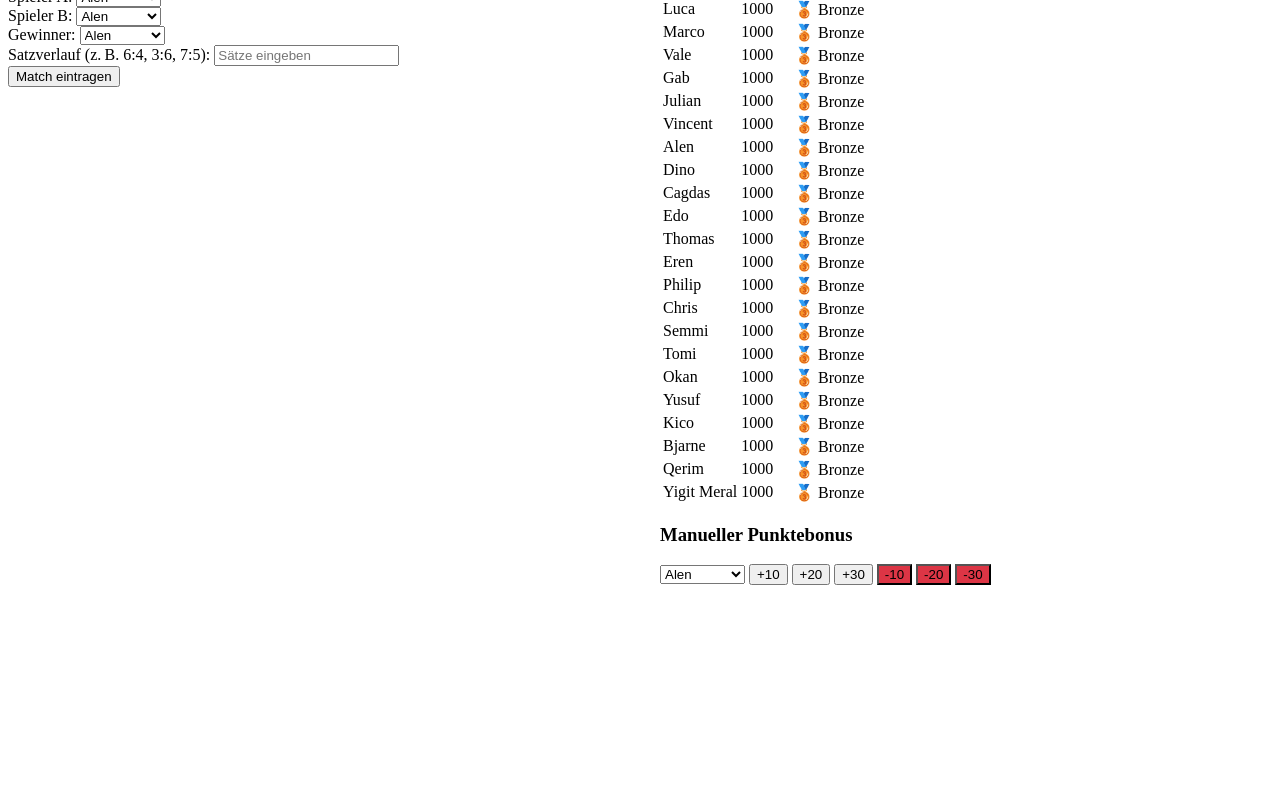
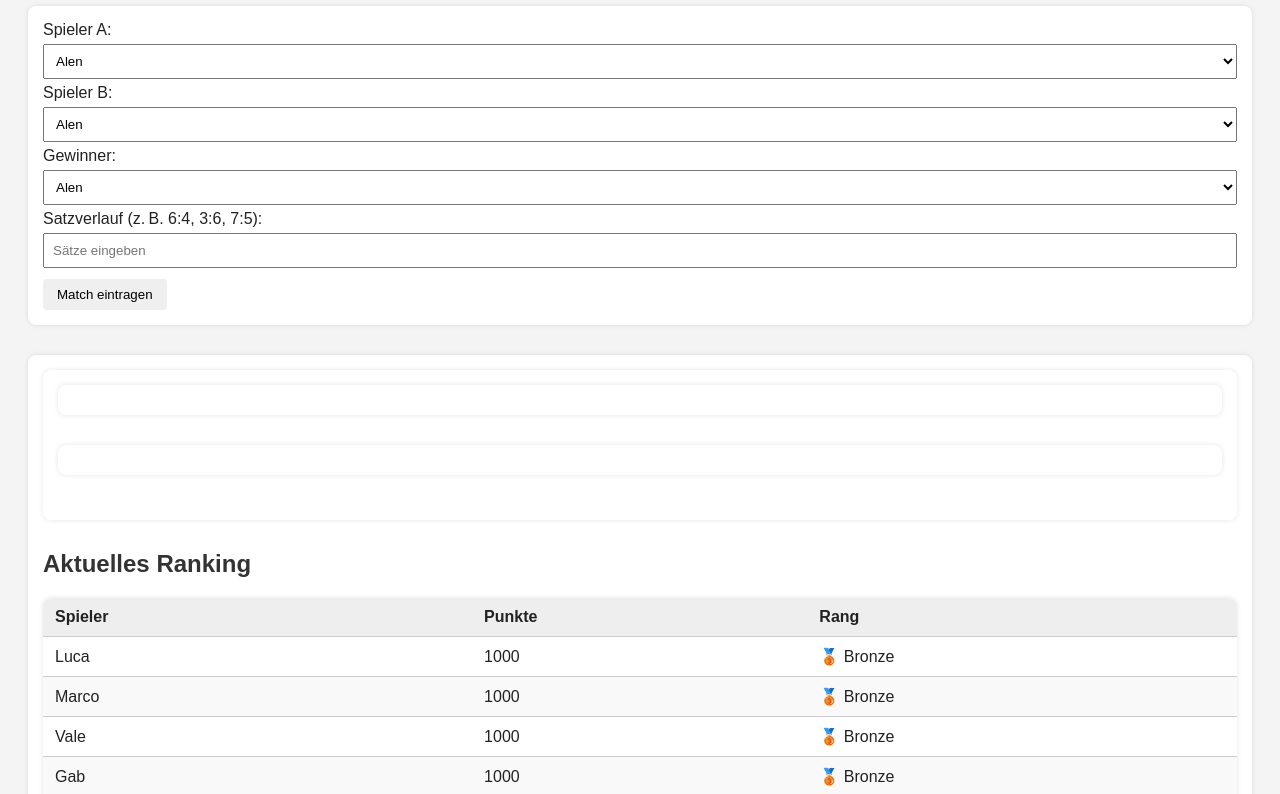
Before and after one commit to Eren3003/test4, a plain HTML site: page index.html in a window 1280 px wide. Shown: the part 100-894 px from the top of the page. Before the commit the page ends 800 px from the top, so only its background shows below. Drawn offline with Linux system fonts and the light colour scheme.

Commit message:
Add files via upload

```diff
--- a/index.html
+++ b/index.html
@@ -4,35 +4,104 @@
   <meta charset="UTF-8">
   <title>Tennis Ranking</title>
 
+
 <style>
-.container {
-  display: flex;
-  flex-direction: row;
-  gap: 40px;
-}
-.left, .right {
-  flex: 1;
-}
-.btn-group { display: flex; flex-wrap: wrap; gap: 8px; margin-bottom: 10px; }
-.btn { padding: 6px 12px; border: none; border-radius: 5px; cursor: pointer; color: white; }
-.plus { background-color: #28a745; }
-.minus { background-color: #dc3545; }
+  body {
+    font-family: Arial, sans-serif;
+    padding: 20px;
+    background: #f4f4f4;
+    color: #222;
+  }
 
+  h1, h2, h3 {
+    color: #333;
+    margin-top: 20px;
+  }
 
+  .container {
+    display: flex;
+    gap: 40px;
+    align-items: flex-start;
+  }
 
+  .left, .right {
+    flex: 1;
+  }
 
+  form, .bonus-controls, .history {
+    margin-bottom: 30px;
+    background: #fff;
+    padding: 15px;
+    border-radius: 8px;
+    box-shadow: 0 0 5px rgba(0,0,0,0.1);
+  }
 
+  input, select {
+    margin: 5px 0;
+    padding: 8px;
+    width: 100%;
+    box-sizing: border-box;
+  }
 
+  button {
+    padding: 8px 14px;
+    margin: 6px 4px 0 0;
+    border: none;
+    border-radius: 4px;
+    cursor: pointer;
+  }
 
+  .btn-group {
+    display: flex;
+    flex-wrap: wrap;
+    gap: 10px;
+    margin-top: 10px;
+  }
 
+  .btn {
+    color: white;
+    padding: 8px 12px;
+    border-radius: 5px;
+    font-weight: bold;
+  }
 
-
-
-  .btn-group { display: flex; flex-wrap: wrap; gap: 8px; margin-bottom: 10px; }
-  .btn { padding: 6px 12px; border: none; border-radius: 5px; cursor: pointer; color: white; }
   .plus { background-color: #28a745; }
   .minus { background-color: #dc3545; }
+
+  table {
+    border-collapse: collapse;
+    width: 100%;
+    background: #fff;
+    box-shadow: 0 0 5px rgba(0,0,0,0.1);
+    border-radius: 8px;
+    overflow: hidden;
+  }
+
+  th, td {
+    border-bottom: 1px solid #ccc;
+    padding: 10px 12px;
+    text-align: left;
+  }
+
+  tr:nth-child(even) {
+    background-color: #f9f9f9;
+  }
+
+  th {
+    background-color: #eee;
+  }
+
+  ul {
+    padding-left: 20px;
+  }
+
+  li {
+    margin: 5px 0;
+    padding: 6px 0;
+    border-bottom: 1px dashed #ccc;
+  }
 </style>
+
 
 
 
@@ -394,6 +463,12 @@
   </form>
 <div class="bonus-controls">
 
+
+<div class="history">
+
+
+<div class="bonus-controls">
+
 </div>
 <div class="history">
 
@@ -405,126 +480,7 @@
     <tbody></tbody>
   </table>
 
-  <h3>Manueller Punktebonus</h3>
-  <select id="bonusPlayer">
-<option value="Alen">Alen</option>
-<option value="Bjarne">Bjarne</option>
-<option value="Cagdas">Cagdas</option>
-<option value="Chris">Chris</option>
-<option value="Dino">Dino</option>
-<option value="Edo">Edo</option>
-<option value="Eren">Eren</option>
-<option value="Gab">Gab</option>
-<option value="Julian">Julian</option>
-<option value="Kico">Kico</option>
-<option value="Luca">Luca</option>
-<option value="Marco">Marco</option>
-<option value="Okan">Okan</option>
-<option value="Philip">Philip</option>
-<option value="Qerim">Qerim</option>
-<option value="Semmi">Semmi</option>
-<option value="Thomas">Thomas</option>
-<option value="Tomi">Tomi</option>
-<option value="Vale">Vale</option>
-<option value="Vincent">Vincent</option>
-<option value="Yigit Meral">Yigit Meral</option>
-<option value="Yusuf">Yusuf</option>
-<option value="Alen">Alen</option>
-<option value="Bjarne">Bjarne</option>
-<option value="Cagdas">Cagdas</option>
-<option value="Chris">Chris</option>
-<option value="Dino">Dino</option>
-<option value="Edo">Edo</option>
-<option value="Eren">Eren</option>
-<option value="Gab">Gab</option>
-<option value="Julian">Julian</option>
-<option value="Kico">Kico</option>
-<option value="Luca">Luca</option>
-<option value="Marco">Marco</option>
-<option value="Okan">Okan</option>
-<option value="Philip">Philip</option>
-<option value="Qerim">Qerim</option>
-<option value="Semmi">Semmi</option>
-<option value="Thomas">Thomas</option>
-<option value="Tomi">Tomi</option>
-<option value="Vale">Vale</option>
-<option value="Vincent">Vincent</option>
-<option value="Yigit Meral">Yigit Meral</option>
-<option value="Yusuf">Yusuf</option>
-<option value="Alen">Alen</option>
-<option value="Bjarne">Bjarne</option>
-<option value="Cagdas">Cagdas</option>
-<option value="Chris">Chris</option>
-<option value="Dino">Dino</option>
-<option value="Edo">Edo</option>
-<option value="Eren">Eren</option>
-<option value="Gab">Gab</option>
-<option value="Julian">Julian</option>
-<option value="Kico">Kico</option>
-<option value="Luca">Luca</option>
-<option value="Marco">Marco</option>
-<option value="Okan">Okan</option>
-<option value="Philip">Philip</option>
-<option value="Qerim">Qerim</option>
-<option value="Semmi">Semmi</option>
-<option value="Thomas">Thomas</option>
-<option value="Tomi">Tomi</option>
-<option value="Vale">Vale</option>
-<option value="Vincent">Vincent</option>
-<option value="Yigit Meral">Yigit Meral</option>
-<option value="Yusuf">Yusuf</option>
-<option value="Alen">Alen</option>
-<option value="Bjarne">Bjarne</option>
-<option value="Cagdas">Cagdas</option>
-<option value="Chris">Chris</option>
-<option value="Dino">Dino</option>
-<option value="Edo">Edo</option>
-<option value="Eren">Eren</option>
-<option value="Gab">Gab</option>
-<option value="Julian">Julian</option>
-<option value="Kico">Kico</option>
-<option value="Luca">Luca</option>
-<option value="Marco">Marco</option>
-<option value="Okan">Okan</option>
-<option value="Philip">Philip</option>
-<option value="Qerim">Qerim</option>
-<option value="Semmi">Semmi</option>
-<option value="Thomas">Thomas</option>
-<option value="Tomi">Tomi</option>
-<option value="Vale">Vale</option>
-<option value="Vincent">Vincent</option>
-<option value="Yigit Meral">Yigit Meral</option>
-<option value="Yusuf">Yusuf</option><option value="Luca">Luca</option>
-<option value="Marco">Marco</option>
-<option value="Vale">Vale</option>
-<option value="Gab">Gab</option>
-<option value="Julian">Julian</option>
-<option value="Vincent">Vincent</option>
-<option value="Alen">Alen</option>
-<option value="Dino">Dino</option>
-<option value="Cagdas">Cagdas</option>
-<option value="Edo">Edo</option>
-<option value="Thomas">Thomas</option>
-<option value="Eren">Eren</option>
-<option value="Philip">Philip</option>
-<option value="Chris">Chris</option>
-<option value="Semmi">Semmi</option>
-<option value="Tomi">Tomi</option>
-<option value="Okan">Okan</option>
-<option value="Yusuf">Yusuf</option>
-<option value="Kico">Kico</option>
-<option value="Bjarne">Bjarne</option>
-<option value="Qerim">Qerim</option>
-<option value="Yigit Meral">Yigit Meral</option></select>
-  <button onclick="giveBonus(10)">+10</button>
-  <button onclick="giveBonus(20)">+20</button>
-  <button onclick="giveBonus(30)">+30</button>
-  <button class="minus" onclick="giveBonus(-10)">-10</button>
-  <button class="minus" onclick="giveBonus(-20)">-20</button>
-  <button class="minus" onclick="giveBonus(-30)">-30</button>
 
-
-</div></div>
   <script>
     const defaultPlayers = {
       "Luca": 1000, "Marco": 1000, "Vale": 1000, "Gab": 1000, "Julian": 1000, "Vincent": 1000, "Alen": 1000, "Dino": 1000, "Cagdas": 1000, "Edo": 1000, "Thomas": 1000, "Eren": 1000, "Philip": 1000, "Chris": 1000, "Semmi": 1000, "Tomi": 1000, "Okan": 1000, "Yusuf": 1000, "Kico": 1000, "Bjarne": 1000, "Qerim": 1000, "Yigit Meral": 1000
```
